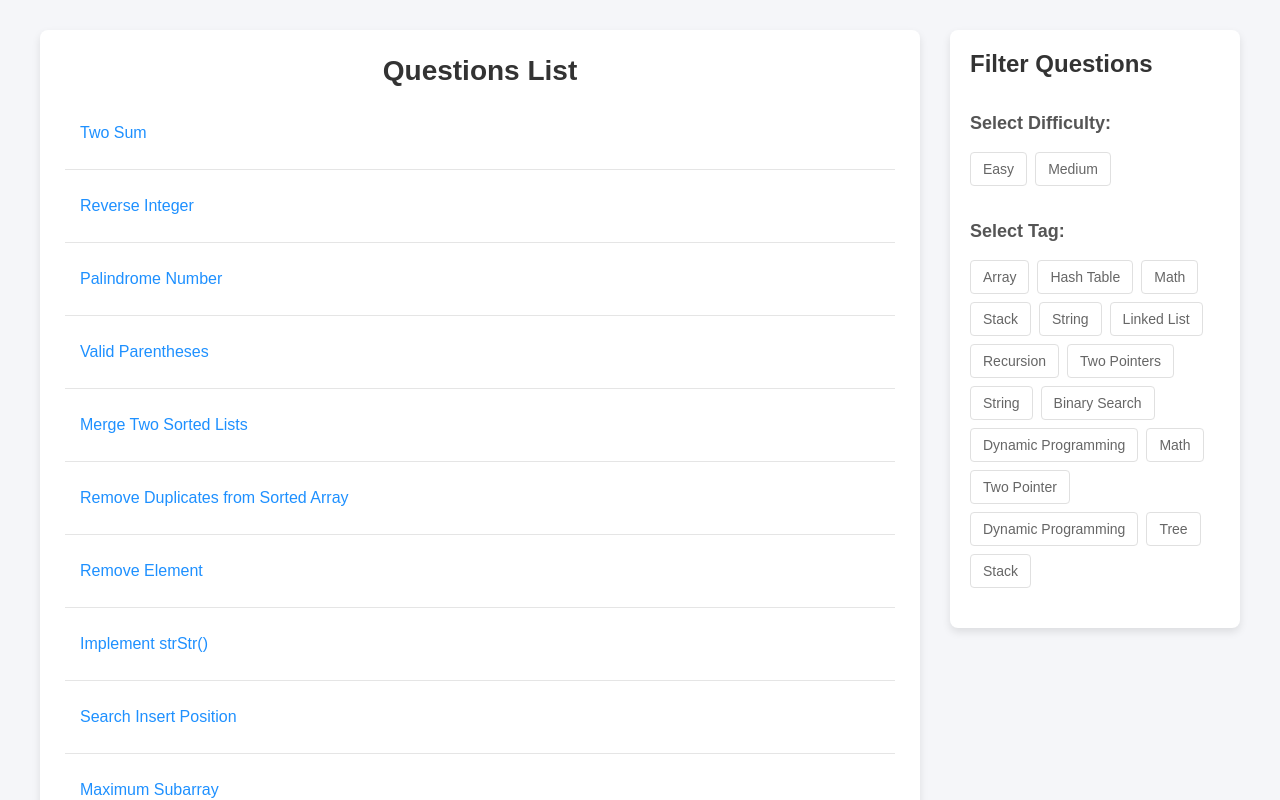
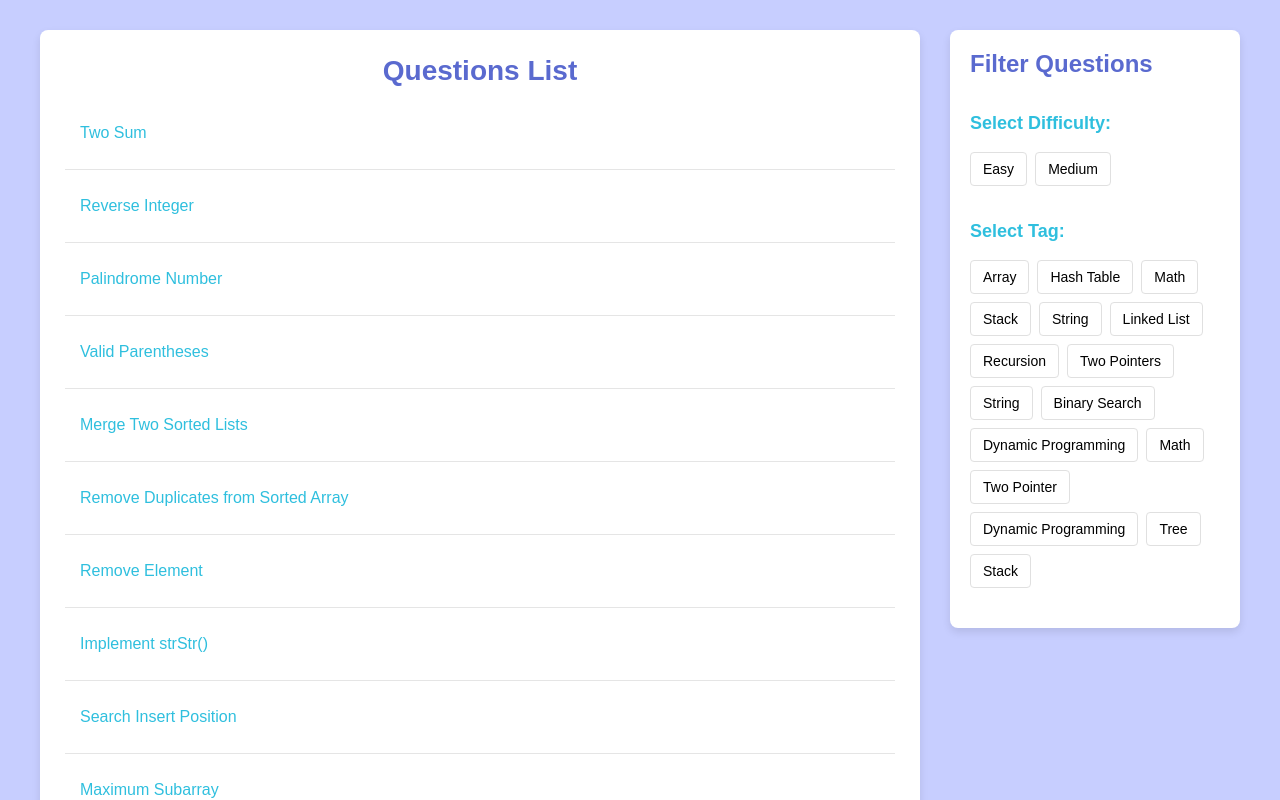
Before and after one commit to vtsl-DevRev/questionIDE, a React (Vite) app: page / in a window 1280 px wide. Shown: the top 800 px of the page. Built offline with nearby package versions, Linux system fonts and the light colour scheme.

Commit message:
fixed color scheme

```diff
--- a/src/assets/components/QuestionIDEComponent/QuestionIDEComponent.css
+++ b/src/assets/components/QuestionIDEComponent/QuestionIDEComponent.css
@@ -1,9 +1,10 @@
 .questionIDE {
     display: flex;
     flex-direction: row;
-    height: 90vh;
+    height: 90%;
     width: 98%;
     padding: 1rem;
+    overflow-y: hidden;
 }
 
 .question-container {
@@ -11,7 +12,6 @@
     flex-direction: column;
     height: 100vh;
     width: 50%;
-    background-color: #1e1e1e;
     color: azure;
     padding: 1rem;
 }
@@ -28,7 +28,6 @@
     flex-direction: column;
     height: 100vh;
     width: 50%;
-    background-color: skyblue;
     padding: 1rem;
 }
 
@@ -115,7 +114,7 @@
     width: 100%;
     border: none;
     border-radius: 4px;
-    color: #ffffff;
+    color: black;
     font-size: 0.9rem;
     padding: 1rem;
     outline: none;
@@ -125,29 +124,35 @@
     height: 70%;
 }
 
+.ioEditor {
+    scrollbar-width:none;
+}
+
 #question {
     flex: 1;
     height: 75%;
-    width: 100%;
+    width: 96%;
     border: none;
     border-radius: 4px;
+    background-color: #1e1e1e;
     color: #ffffff;
     font-size: 0.9rem;
     padding: 1rem;
     outline: none;
     overflow: auto;
     scrollbar-width:none;
+    margin-bottom: 20px;
 }
 
 #question h1 {
     font-size: 1.5rem;
     margin-bottom: 1rem;
-    color: aquamarine;
+    color: #2FBFDE;
 }
 
 #notes {
     height: 25%;
-    width: 95%;
+    width: 96%;
     border: none;
     border-radius: 4px;
     background-color: #ffffff;
--- a/src/assets/components/QuestionIDEComponent/QuestionIDEComponent.tsx
+++ b/src/assets/components/QuestionIDEComponent/QuestionIDEComponent.tsx
@@ -450,6 +450,7 @@ function example() {
                                 value={input}
                                 onChange={(ivalue) => setInput(ivalue || "")}
                                 options={ipEditorOptions}
+                                className="ioEditor"
                             />
                         </div>
                         <div id='outputEditor'>
@@ -461,6 +462,7 @@ function example() {
                                 theme={theme}
                                 value={output}
                                 options={opEditorOptions}
+                                className="ioEditor"
                             />
                         </div>
                     </div>
--- a/src/assets/components/QuestionListComponent/QuestionListComponent.css
+++ b/src/assets/components/QuestionListComponent/QuestionListComponent.css
@@ -1,7 +1,7 @@
 /* General body styles */
 body {
     font-family: 'Arial', sans-serif;
-    background-color: #f5f6f9;
+    background-color: #C7CEFF; /* Light purple-blue */
     margin: 0;
     padding: 0;
 }
@@ -18,7 +18,7 @@ body {
 /* Filter panel styles */
 #filterPanel {
     flex: 0 0 250px;
-    background-color: #ffffff;
+    background-color: white;
     padding: 20px;
     border-radius: 8px;
     box-shadow: 0 4px 8px rgba(0, 0, 0, 0.1);
@@ -27,14 +27,14 @@ body {
 
 #filterPanel h2 {
     font-size: 24px;
-    color: #333;
+    color: #5A6ACF; /* Medium blue */
     margin-top: 0;
     margin-bottom: 20px;
 }
 
 #filterPanel h3 {
     font-size: 18px;
-    color: #555;
+    color: #2FBFDE; /* Light teal-blue */
     margin: 15px 0 10px;
 }
 
@@ -59,8 +59,8 @@ body {
     padding: 8px 12px;
     border: 1px solid #e0e0e0;
     border-radius: 4px;
-    background-color: #ffffff;
-    color: #666;
+    background-color: white;
+    color: black;
     cursor: pointer;
     transition: all 0.2s ease;
     text-align: left;
@@ -69,21 +69,21 @@ body {
 }
 
 #filterPanel button:hover {
-    background-color: #f5f6f9;
-    border-color: #1e90ff;
-    color: #1e90ff;
+    background-color: #C7CEFF; /* Light purple-blue */
+    border-color: #5A6ACF; /* Medium blue */
+    color: #5A6ACF;
 }
 
 #filterPanel button.selected {
-    background-color: #1e90ff;
+    background-color: #5A6ACF; /* Medium blue */
     color: white;
-    border-color: #1e90ff;
+    border-color: #5A6ACF;
 }
 
 /* Questions list styles */
 #questionsList {
     flex: 1;
-    background-color: #ffffff;
+    background-color: white;
     padding: 25px;
     border-radius: 8px;
     box-shadow: 0 4px 8px rgba(0, 0, 0, 0.1);
@@ -93,7 +93,7 @@ body {
 #questionsList h1 {
     font-size: 28px;
     font-weight: 600;
-    color: #333;
+    color: #5A6ACF; /* Medium blue */
     margin-top: 0;
     margin-bottom: 25px;
     text-align: center;
@@ -114,7 +114,7 @@ body {
 #questionsList a {
     font-size: 16px;
     font-weight: 500;
-    color: #1e90ff;
+    color: #2FBFDE; /* Light teal-blue */
     text-decoration: none;
     display: block;
     padding: 12px 15px;
@@ -123,9 +123,9 @@ body {
 }
 
 #questionsList a:hover {
-    background-color: #f0f8ff;
+    background-color: #C7CEFF; /* Light purple-blue */
     transform: translateY(-2px);
-    color: #0056b3;
+    color: #5A6ACF; /* Medium blue */
 }
 
 /* Divider between questions */
```
